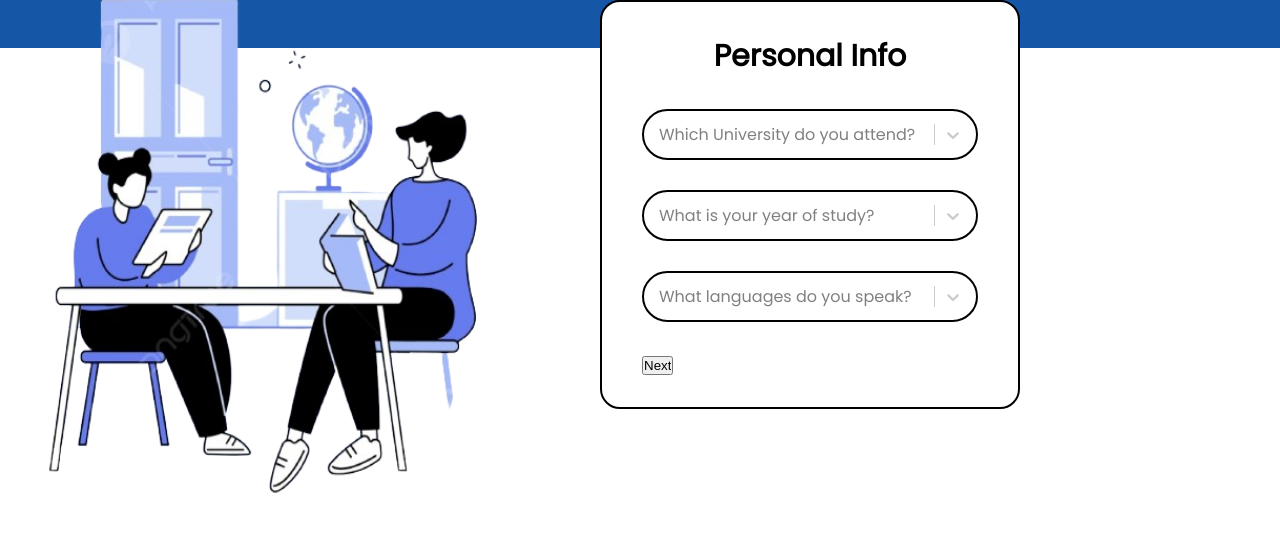
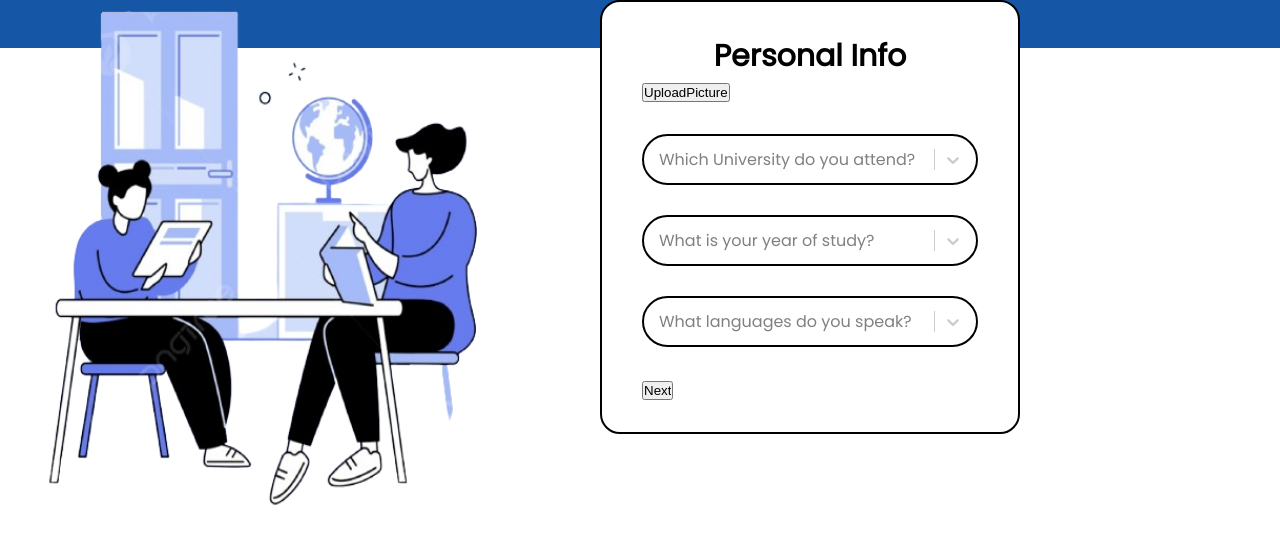
Before and after one commit to UofT-UTSC-CS-sandbox/final-term-project-campusconnect, a React (Vite) app in the folder ulearn/: page /personalInfo in a window 1280 px wide. Shown: the top 544 px of the page. Built offline with nearby package versions, Linux system fonts and the light colour scheme; no server answers.

Commit message:
added functionality of profile upload and button

```diff
--- a/ulearn/src/Pages/PersonalInfo/PersonalInfoPage.jsx
+++ b/ulearn/src/Pages/PersonalInfo/PersonalInfoPage.jsx
@@ -1,9 +1,11 @@
 import React, { useState } from 'react';
 import Select from 'react-select';
-import { UserButton } from '@clerk/clerk-react';
+import { UserButton, useUser } from '@clerk/clerk-react';
 import './PersonalInfoPage.css';
 import vectImg from '../../assets/images/vectImg.png'
 import { universities, years, languages } from './constants';
+import axios from 'axios';
+
 
 const customStyles = {
     control: (provided, state) => ({
@@ -31,6 +33,7 @@ const customStyles = {
 };
 
 const PersonalInfoPage = () => {
+    const { user } = useUser();
     const [selectedUniversity, setSelectedUniversity] = useState(null);
     const [selectedYear, setSelectedYear] = useState(null);
     const [selectedLanguages, setSelectedLanguages] = useState([]);
@@ -46,6 +49,36 @@ const PersonalInfoPage = () => {
     const handleLanguageChange = (selectedLanguages) => {
         setSelectedLanguages(selectedLanguages);
     };
+
+    const handleImageUplaod = (event) => {
+        const input = document.createElement('input');
+        input.type = 'file';
+        input.accept = 'image/*';
+
+        input.onchange = (event) => {
+          const file = event.target.files[0];
+          if (file) {
+            const reader = new FileReader();
+            reader.onloadend = () => {
+              const imageData = reader.result;
+              user.setProfileImage({
+                file: imageData
+              })
+                .then(() => {
+                  console.log('Profile picture uploaded successfully');
+                })
+                .catch((error) => {
+                  console.error('Failed to upload profile picture:', error);
+                });
+
+            };
+            reader.readAsDataURL(file);
+          }
+        };
+        input.click();
+
+      };
+
     const handleNext = (event) => {
         event.preventDefault();
         if (selectedLanguages && selectedUniversity && selectedYear) {
@@ -65,6 +98,8 @@ const PersonalInfoPage = () => {
                 <form onSubmit={handleNext}>
                     <h2>Personal Info</h2>
                     <UserButton />
+                    <input type='button' value='UploadPicture' onClick={handleImageUplaod}></input>
+
                     <div>
                         <Select
                             placeholder="Which University do you attend?"
```
Also changed, not shown: 1 other file (tests, documents, lock files or other folders).
